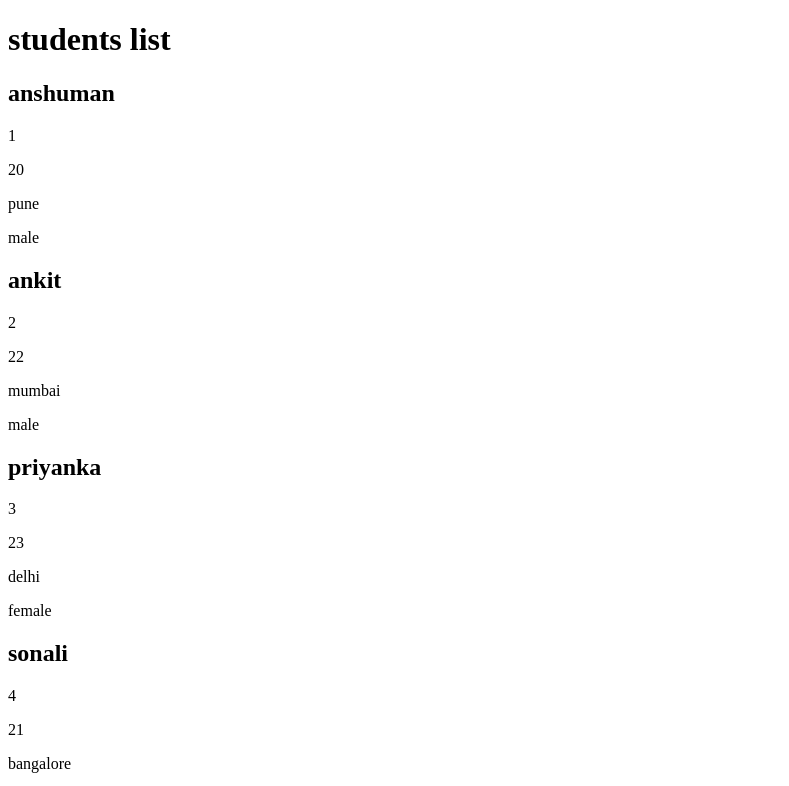
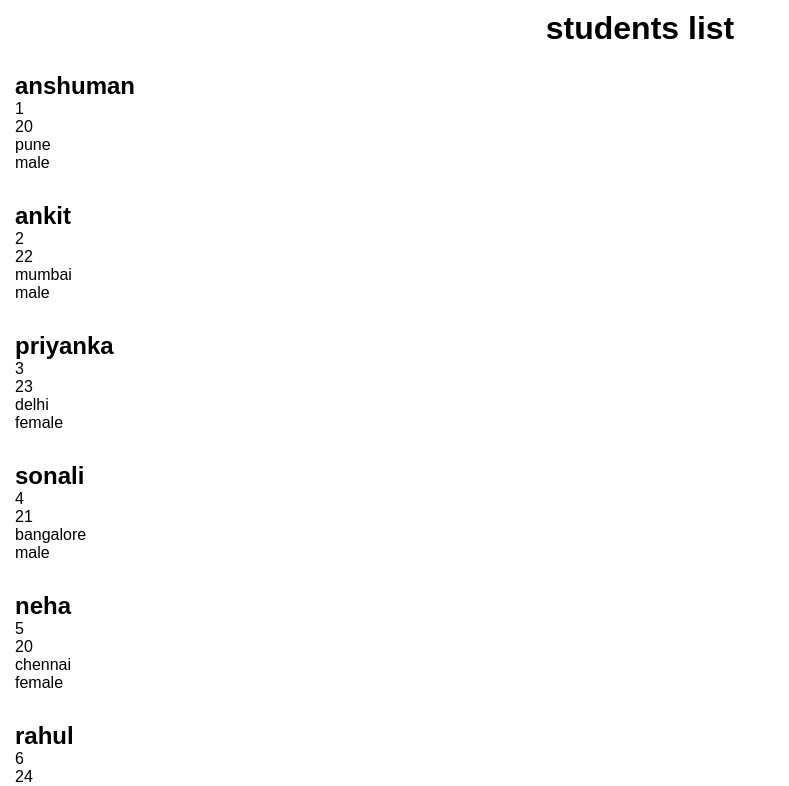
Before and after one commit to ANSHUMANMOREY7/-cards-mapping, a React (Vite) app: page / in a window 1280 px wide. Shown: the top 786 px of the page, without its empty margins (0-789 px from the left). Built offline with nearby package versions, Linux system fonts and the light colour scheme.

Commit message:
basic css addded

```diff
--- a/src/Home.css
+++ b/src/Home.css
@@ -0,0 +1,13 @@
+*{
+    margin: 0;
+    padding: 0;
+    font-family: Arial, Helvetica, sans-serif;
+}
+.main-head{
+    padding: 10px;
+    text-align: center;
+
+}
+.card-container{
+    padding: 15px;
+}
--- a/src/Home.jsx
+++ b/src/Home.jsx
@@ -13,18 +13,20 @@ const students = [{ name: "anshuman", age: 20, gender: "male", city: "pune", id:
 function Home() {
     return (
         <div>
-          <h1>students list</h1>
-          {students.map((obj)=>{
-            return(
-                <div>
-                <h2>{obj.name}</h2>
-                <p>{obj.id}</p>
-                <p>{obj.age}</p>
-                <p>{obj.city}</p>
-                <p>{obj.gender}</p>
-                </div>
-            )
-          })}
+            <h1 className="main-head">students list</h1>
+            {students.map((obj) => {
+                const { name, id, age, city, gender } = obj;
+                return (
+                    <div className="card-container">
+                        <h2 className="card-head">{name}</h2>
+                        <p className="card-data">{id}</p>
+                        <p className="card-data">{age}</p>
+                        <p className="card-data">{city}</p>
+                        <p className="card-data">{gender}</p>
+
+                    </div>
+                )
+            })}
         </div>
     )
 }
```
